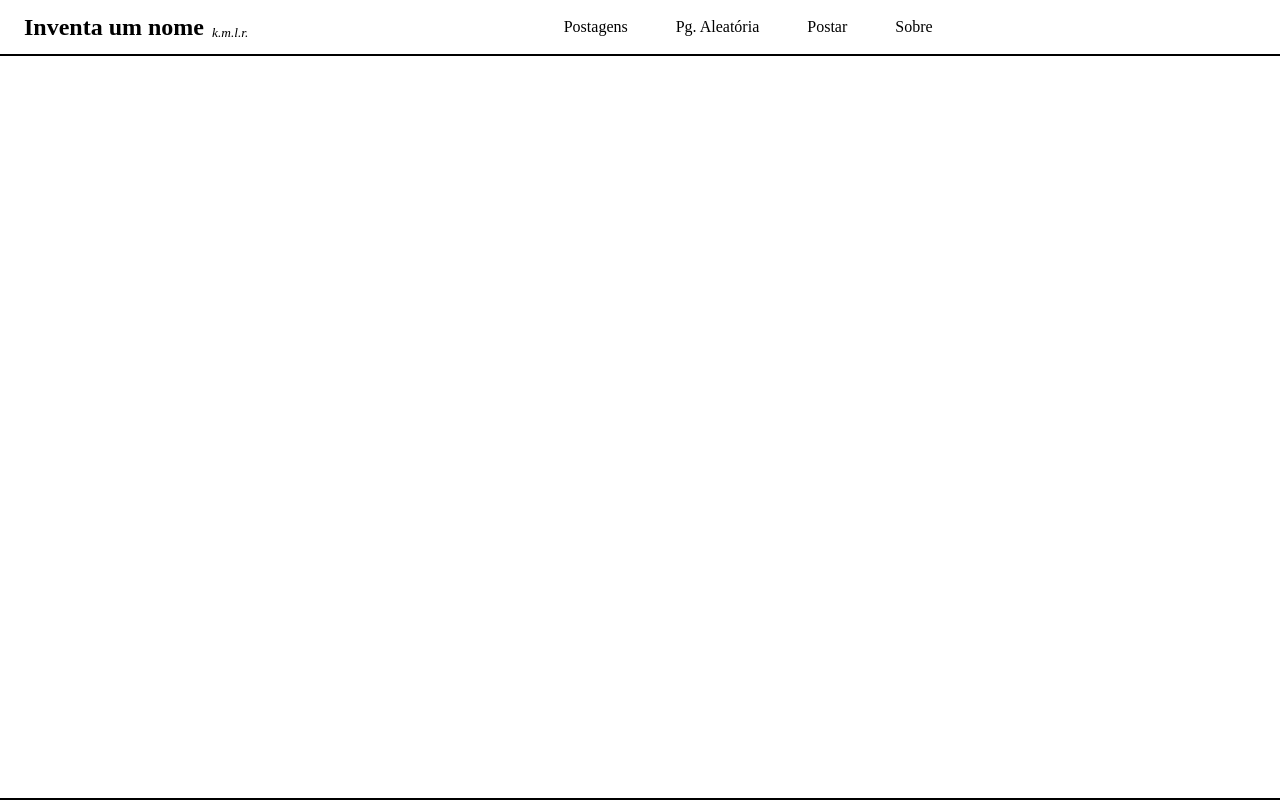
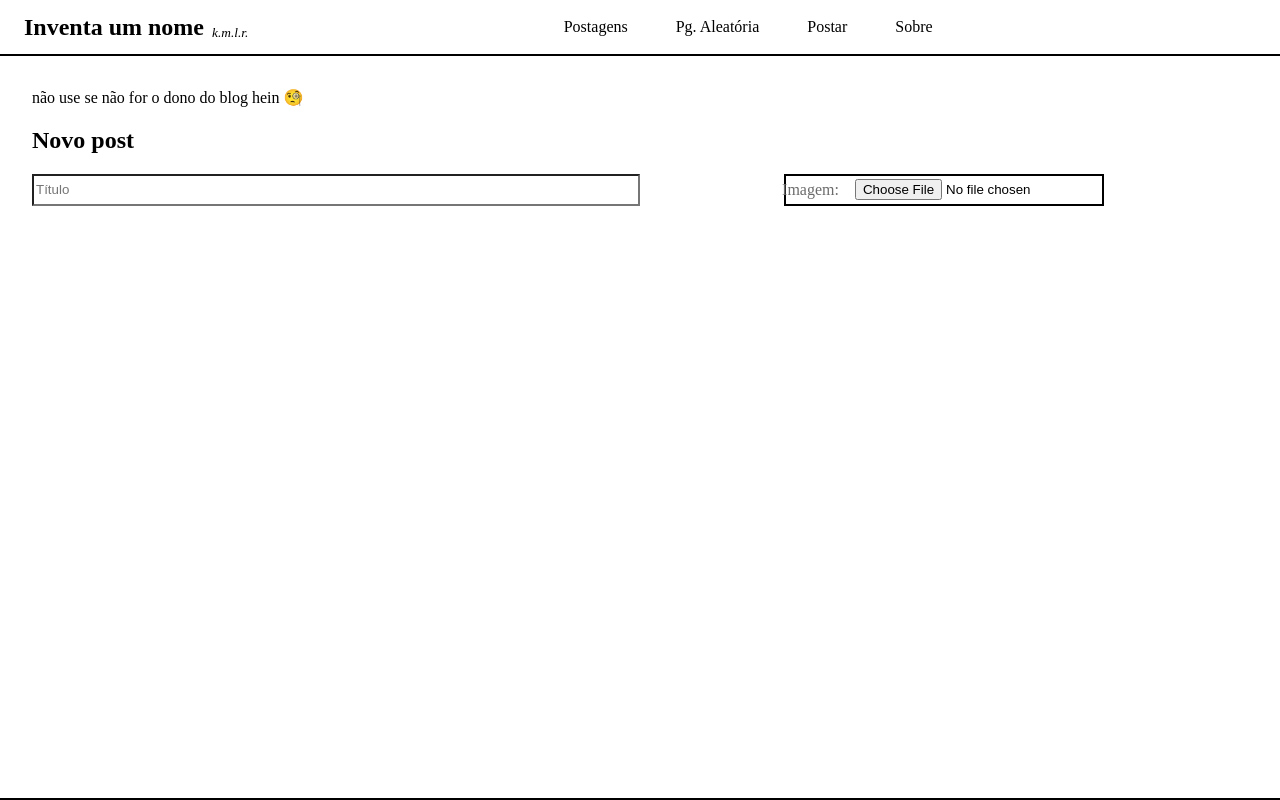
Before and after one commit to AlissonLewinski/blog, an Angular app: page /new in a window 1280 px wide. Before the commit this address led to /. Built offline with nearby package versions, Linux system fonts and the light colour scheme.

Commit message:
init create post

```diff
--- a/src/app/app-routing.module.ts
+++ b/src/app/app-routing.module.ts
@@ -1,11 +1,16 @@
 import { NgModule } from '@angular/core';
 import { RouterModule, Routes } from '@angular/router';
+import { CreatePostComponent } from './content/create-post/create-post.component';
 import { PostsComponent } from './content/posts/posts.component';
 
 const routes: Routes = [
   {
     path: 'posts',
     component: PostsComponent
+  },
+  {
+    path: 'new',
+    component: CreatePostComponent
   }
 ];
 
--- a/src/app/app.module.ts
+++ b/src/app/app.module.ts
@@ -5,8 +5,9 @@ import { AppRoutingModule } from './app-routing.module';
 import { AppComponent } from './app.component';
 import { HeaderComponent } from './header/header.component';
 import { ContentComponent } from './content/content.component';
-import { PostComponent } from './content/post/post.component';
+import { PostComponent } from './content/posts/post/post.component';
 import { PostsComponent } from './content/posts/posts.component';
+import { CreatePostComponent } from './content/create-post/create-post.component';
 
 @NgModule({
   declarations: [
@@ -14,7 +15,8 @@ import { PostsComponent } from './content/posts/posts.component';
     HeaderComponent,
     ContentComponent,
     PostComponent,
-    PostsComponent
+    PostsComponent,
+    CreatePostComponent
   ],
   imports: [
     BrowserModule,
--- a/src/app/content/content.component.css
+++ b/src/app/content/content.component.css
@@ -5,4 +5,6 @@
     display: flex;
     flex-direction: column;
     align-items: center;
+
+    padding: 2rem;
 }
--- /dev/null
+++ b/src/app/content/create-post/create-post.component.css
@@ -0,0 +1,24 @@
+.create-post > p {
+    margin: 0;
+}
+
+.form {
+    display: grid;
+    grid-template-columns: 1fr 1fr;
+    grid-template-rows: 2rem 2rem 1fr;
+}
+
+.img-input-container {
+    margin: 0 auto;
+    width: 20rem;
+
+    display: flex;
+    align-items: center;
+    justify-content: center;
+    border: solid 2px black;
+}
+
+.img-input-container span {
+    color: rgb(107, 107, 107);
+    margin: 0 1rem 0 2px;
+}
--- /dev/null
+++ b/src/app/content/create-post/create-post.component.html
@@ -0,0 +1,14 @@
+<div class="create-post">
+    <p>não use se não for o dono do blog hein 🧐</p>
+
+    <h2>Novo post</h2>
+
+    <div class="form">
+        <input placeholder="Título" class="blog-input" type="text" id="title">
+
+        <div class="img-input-container">
+            <span>Imagem: </span>
+            <input type="file" placeholder="imagem">
+        </div>
+    </div>
+</div>
--- /dev/null
+++ b/src/app/content/create-post/create-post.component.ts
@@ -0,0 +1,15 @@
+import { Component, OnInit } from '@angular/core';
+
+@Component({
+  selector: 'app-create-post',
+  templateUrl: './create-post.component.html',
+  styleUrls: ['./create-post.component.css']
+})
+export class CreatePostComponent implements OnInit {
+
+  constructor() { }
+
+  ngOnInit(): void {
+  }
+
+}
--- a/src/app/header/header.component.html
+++ b/src/app/header/header.component.html
@@ -7,7 +7,7 @@
     <nav class="nav">
         <a routerLink="/posts">Postagens</a>
         <a routerLink="/">Pg. Aleatória</a>
-        <a routerLink="/">Postar</a>
+        <a routerLink="/new">Postar</a>
         <a routerLink="/">Sobre</a>
     </nav>
 </div>
--- a/src/styles.css
+++ b/src/styles.css
@@ -13,6 +13,16 @@
 body {
     margin: 0;
 }
+
 * {
     box-sizing: border-box;
 }
+
+.content > * {
+    width: 100%;
+}
+
+.blog-input {
+    border-radius: 0px;
+    outline: none;
+}
```
Also changed, not shown: src/app/content/posts/post/post.component.css (renamed from src/app/content/post/post.component.css), src/app/content/posts/post/post.component.html (renamed from src/app/content/post/post.component.html), src/app/content/posts/post/post.component.ts (renamed from src/app/content/post/post.component.ts), 2 other files (tests, documents, lock files or other folders).
